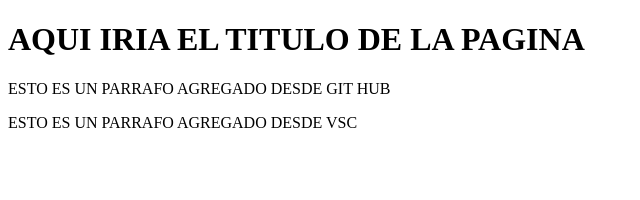
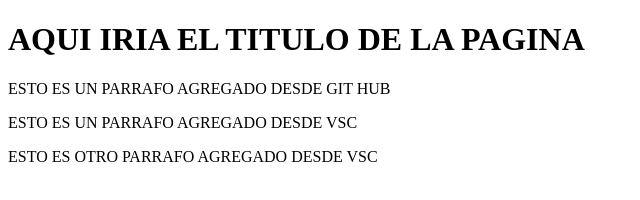
Before and after one commit to pabloabal10/Practicas, a plain HTML site: page index.html in a window 1280 px wide. Shown: the whole page, without its empty margins (0-640 px from the left). Drawn offline with Linux system fonts and the light colour scheme.

Commit message:
otro parrafo

```diff
--- a/index.html
+++ b/index.html
@@ -10,5 +10,6 @@
     <h1>AQUI IRIA EL TITULO DE LA PAGINA</h1>
     <p>ESTO ES UN PARRAFO AGREGADO DESDE GIT HUB</p>
     <p>ESTO ES UN PARRAFO AGREGADO DESDE VSC</p>
+    <p>ESTO ES OTRO PARRAFO AGREGADO DESDE VSC</p>
 </body>
 </html>
```
